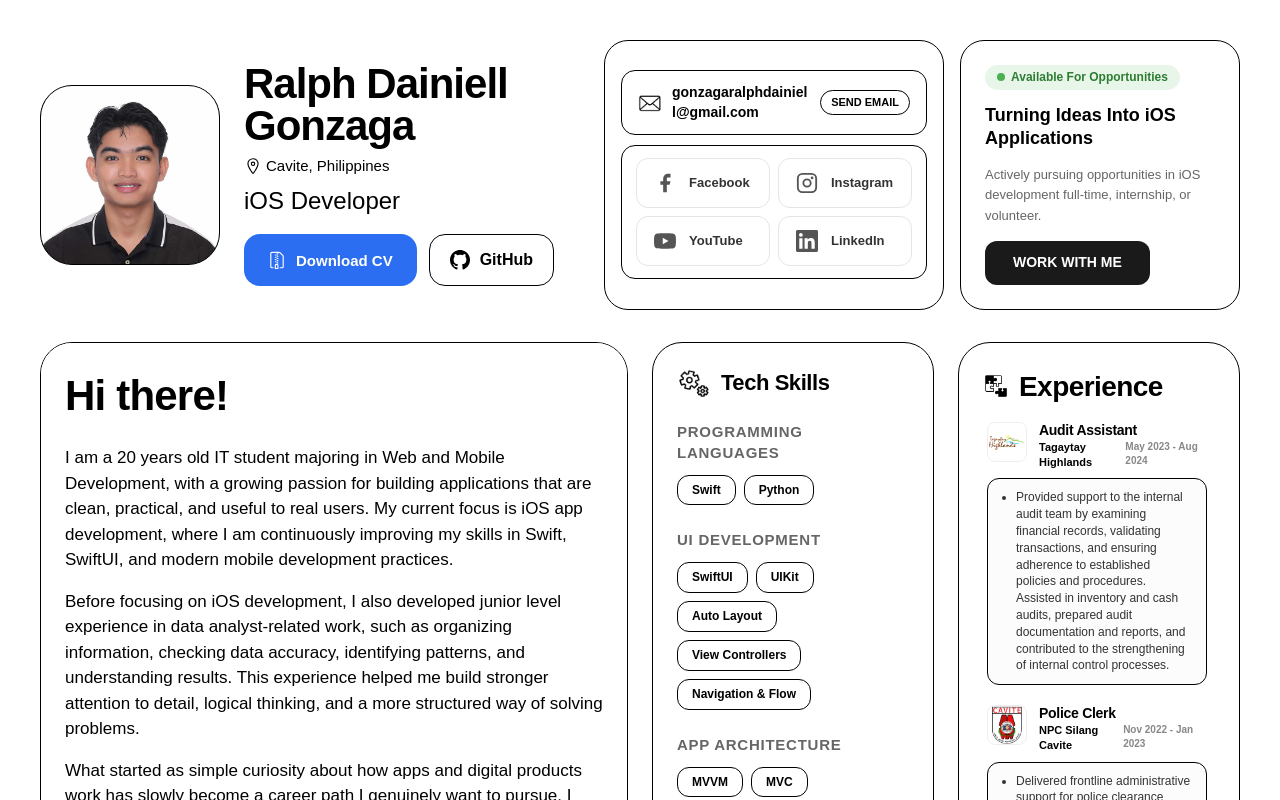
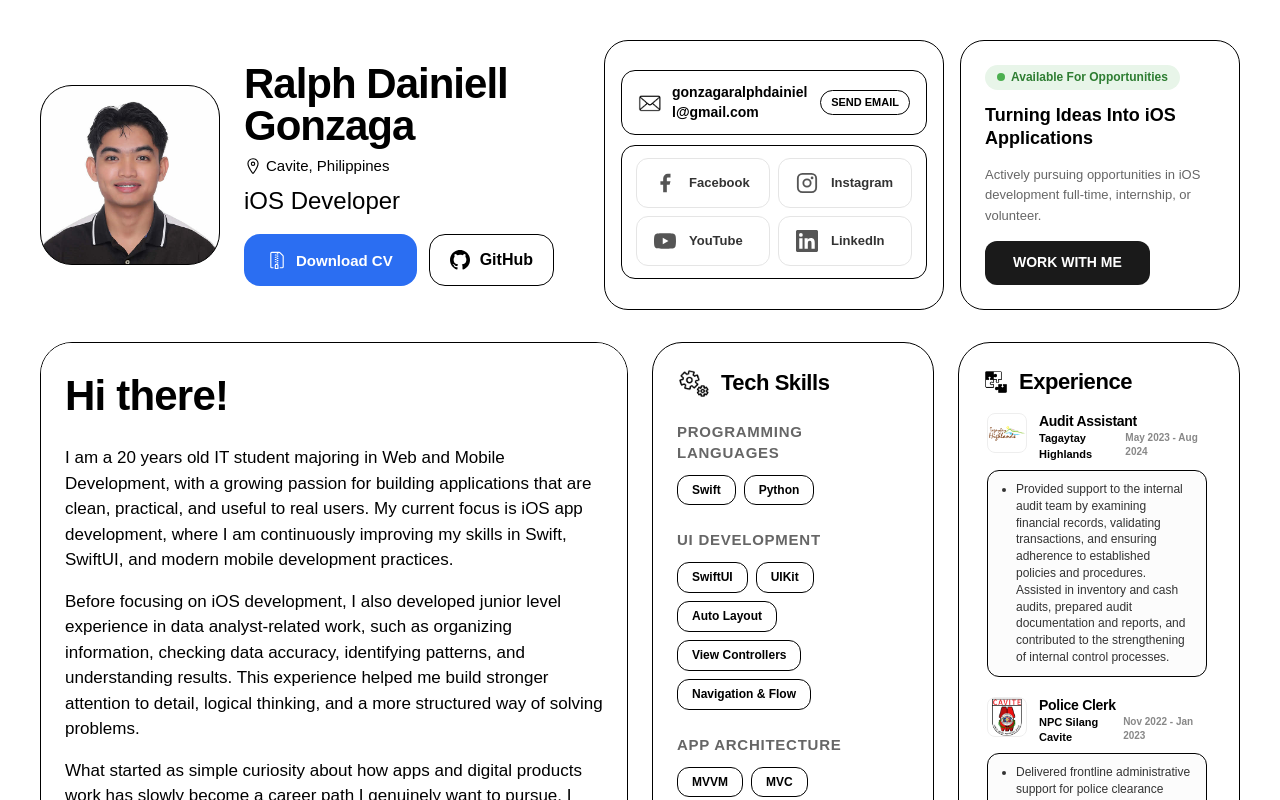
Before and after one commit to Valiantic/Ralph-Dainiell, a Next.js app: page / in a window 1280 px wide. Shown: the top 800 px of the page. Built offline with nearby package versions, Linux system fonts and the light colour scheme; a web font is replaced by a local one.

Commit message:
fontssnv

```diff
--- a/app/components/ExperienceSection.tsx
+++ b/app/components/ExperienceSection.tsx
@@ -20,7 +20,7 @@ export const ExperienceSection = ({ experiences }: ExperienceSectionProps) => {
                 <div style={{ width: '26px', height: '26px', position: 'relative' }}>
                     <Image src="/Images/Icons/experience icon.png" alt="Experience" fill style={{ objectFit: 'contain' }} />
                 </div>
-                <h2 style={{ fontSize: 'clamp(20px, 5vw, 28px)', fontWeight: 800 }}>Experience</h2>
+                <h2 style={{ fontSize: 'clamp(20px, 5vw, 22px)', fontWeight: 800 }}>Experience</h2>
             </div>
 
             <div style={{
```
